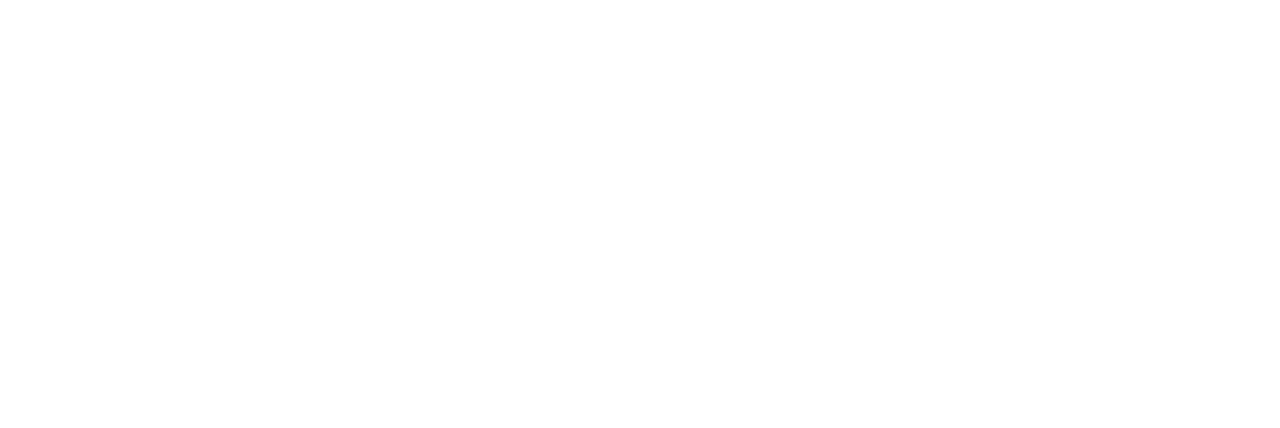
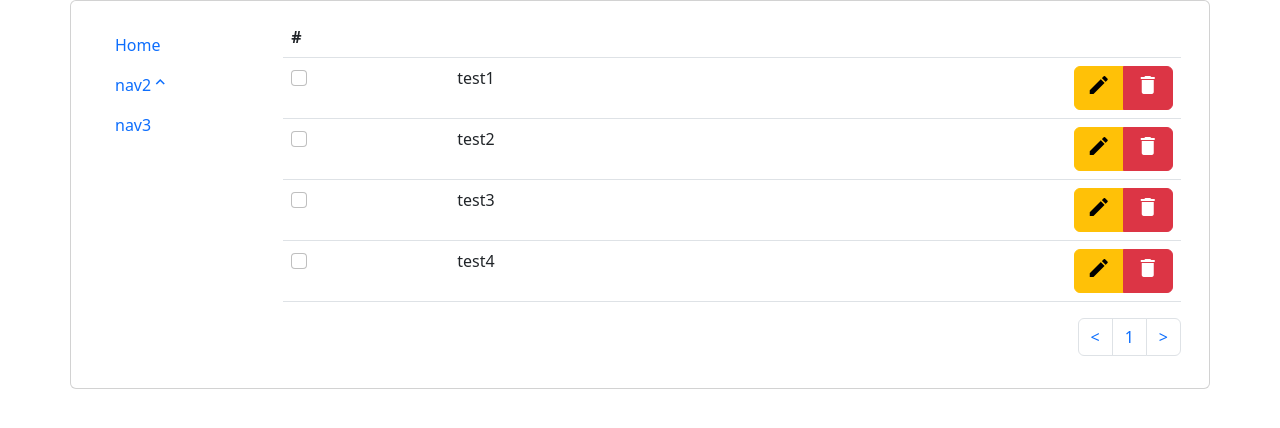
Before and after one commit to thematinak/pisomkator-js, a React (Create React App) app: page /exercises in a window 1280 px wide. Before the commit this address had no page. Shown: the top 428 px of the page. Built offline with nearby package versions, Linux system fonts and the light colour scheme.

Commit message:
Rename domain Task -> Exercise

```diff
--- a/src/api/navApi.ts
+++ b/src/api/navApi.ts
@@ -1,3 +1,4 @@
+import { EXERCISES_PAGE_PATH } from "../core/AppRoutes";
 
 export interface NavApiType {
     name: string,
@@ -12,13 +13,13 @@ export function getNav(callBack: (navData: NavApiType[]) => void): void {
             {
                 name: 'nav2',
                 navItems: [
-                    { name: 'nav2.1', pagePath: 'tasks', query: 'themeId=21' },
-                    { name: 'nav2.2', pagePath: 'tasks', query: 'themeId=22' },
-                    { name: 'nav2.3', pagePath: 'tasks', query: 'themeId=23' },
-                    { name: 'nav2.4', pagePath: 'tasks', query: 'themeId=24' }
+                    { name: 'nav2.1', pagePath: EXERCISES_PAGE_PATH, query: 'themeId=21' },
+                    { name: 'nav2.2', pagePath: EXERCISES_PAGE_PATH, query: 'themeId=22' },
+                    { name: 'nav2.3', pagePath: EXERCISES_PAGE_PATH, query: 'themeId=23' },
+                    { name: 'nav2.4', pagePath: EXERCISES_PAGE_PATH, query: 'themeId=24' }
                 ]
             },
-            { name: 'nav3', pagePath: 'tasks', query: 'themeId=31' },
+            { name: 'nav3', pagePath: EXERCISES_PAGE_PATH, query: 'themeId=31' },
         ]
     );
 }
--- a/src/api/taskApi.ts
+++ b/src/api/taskApi.ts
@@ -1,50 +1,50 @@
-export enum TaskLevelEnum {
+export enum ExerciseLevelEnum {
     EASY = 'EASY',
     MEDIUM = 'MEDIUM',
     HARD = 'HARD',
     SUPER_HARD = 'SUPER_HARD'
 }
 
-let dummyData: TaskApiType[] = [
+let dummyData: ExerciseApiType[] = [
     {
         id: 1,
-        level: TaskLevelEnum.EASY,
+        level: ExerciseLevelEnum.EASY,
         latexText: 'test1',
         htmlValue: '<span>test1</span>'
     },
     {
         id: 2,
-        level: TaskLevelEnum.EASY,
+        level: ExerciseLevelEnum.EASY,
         latexText: 'test2',
         htmlValue: '<span>test2</span>'
     },
     {
         id: 3,
-        level: TaskLevelEnum.EASY,
+        level: ExerciseLevelEnum.EASY,
         latexText: 'test3',
         htmlValue: '<span>test3</span>'
     },
     {
         id: 4,
-        level: TaskLevelEnum.EASY,
+        level: ExerciseLevelEnum.EASY,
         latexText: 'test4',
         htmlValue: '<span>test4</span>'
     },
 ];
 
-export type TaskApiType = {
+export type ExerciseApiType = {
     id: number,
-    level: TaskLevelEnum,
+    level: ExerciseLevelEnum,
     latexText: string,
     htmlValue: string,
 }
-export function getTaskData(themeId: string, offset: number, pageSize: number, callBack: (tastApi: TaskApiType[]) => void) {
+export function getExercisesData(themeId: string, offset: number, pageSize: number, callBack: (ExerciseApi: ExerciseApiType[]) => void) {
     callBack(dummyData);
 }
 
-export function editTask(taskId: number, newData: TaskApiType, callBack: (result: boolean) => void) {
+export function editExercise(ExerciseId: number, newData: ExerciseApiType, callBack: (result: boolean) => void) {
     dummyData = dummyData.map(i => {
-        if (i.id !== taskId) {
+        if (i.id !== ExerciseId) {
             return i;
         } else {
             return {...newData, htmlValue: `<span>${newData.latexText}</span>` };
@@ -54,7 +54,7 @@ export function editTask(taskId: number, newData: TaskApiType, callBack: (result
     callBack(true);
 }
 
-export function deleteTask(taskId: number, callBack: (result: boolean) => void) {
-    dummyData = dummyData.filter(t => t.id !== taskId);
+export function deleteExercise(ExerciseId: number, callBack: (result: boolean) => void) {
+    dummyData = dummyData.filter(t => t.id !== ExerciseId);
     callBack(true);
 }
--- a/src/core/AppRoutes.tsx
+++ b/src/core/AppRoutes.tsx
@@ -1,9 +1,12 @@
 import React from 'react';
 import { Routes, Route, BrowserRouter, } from "react-router-dom";
 import HomePage from '../pages/HomePage';
-import PrintTaskPage from '../pages/PrintTaskPage';
-import TaskPage from '../pages/TaskPage';
+import PrintExamePage from '../pages/PrintTaskPage';
+import ExercisesPage from '../pages/TaskPage';
 import Layout from './Layout';
+
+export const EXERCISES_PAGE_PATH  = '/exercises';
+export const EXAM_PRINT_PAGE_PATH = '/exame_print';
 
 function AppRoutes() {
     return (
@@ -11,8 +14,8 @@ function AppRoutes() {
             <Routes>
                 <Route path="/" element={<Layout />} >
                     <Route index element={<HomePage />} />
-                    <Route path='tasks' element={<TaskPage />} />
-                    <Route path='tasksprint' element={<PrintTaskPage />} />
+                    <Route path='exercises' element={<ExercisesPage />} />
+                    <Route path='exame_print' element={<PrintExamePage />} />
                 </Route>
             </Routes>
         </BrowserRouter>
--- a/src/core/AppState.ts
+++ b/src/core/AppState.ts
@@ -1,10 +1,10 @@
 import { atom } from "jotai";
-import { TaskApiType } from "../api/taskApi";
+import { ExerciseApiType } from "../api/taskApi";
 
-export type ExamTasksType = {
-    [key: number]: TaskApiType
+export type ExamExercisesType = {
+    [key: number]: ExerciseApiType
 }
 
-export const EXAM_TASKS_DEFAULT: ExamTasksType = {}
+export const EXAM_EXERCISES_DEFAULT: ExamExercisesType = {}
 
-export const EXAM_TASKS_ATOM = atom(EXAM_TASKS_DEFAULT);
+export const EXAM_EXERCISES_ATOM = atom(EXAM_EXERCISES_DEFAULT);
--- a/src/pages/PrintTaskPage.tsx
+++ b/src/pages/PrintTaskPage.tsx
@@ -1,8 +1,8 @@
 import React from 'react';
 import { useAtom } from 'jotai';
-import { EXAM_TASKS_ATOM } from '../core/AppState';
+import { EXAM_EXERCISES_ATOM } from '../core/AppState';
 import { Button, ButtonGroup, ButtonTypeEnum } from '../core/FormItems';
-import { ShowTask } from './TaskPage';
+import { ShowExercise } from './TaskPage';
 
 function suffle(arr: any[]) {
     let i = arr.length;
@@ -18,21 +18,21 @@ function suffle(arr: any[]) {
     return newArr;
 }
 
-function PrintTaskPage() {
-    const [choosenTasks, setChoosenTasks] = useAtom(EXAM_TASKS_ATOM);
-    const tasks = suffle(Object.values(choosenTasks));
+function PrintExamePage() {
+    const [choosenExercises, setChoosenExercises] = useAtom(EXAM_EXERCISES_ATOM);
+    const exercises = suffle(Object.values(choosenExercises));
     return (<>
         <ol className='list-group list-group-flush list-group-numbered'>
-            {tasks.map(i => <li className='list-group-item' key={i.id}><ShowTask taskData={i} /></li>)}
+            {exercises.map(i => <li className='list-group-item' key={i.id}><ShowExercise exercise={i} /></li>)}
         </ol>
         <div className='print-hide'>
             <ButtonGroup>
-                <Button lvl={ButtonTypeEnum.PRIMARY} onClick={() => setChoosenTasks({...choosenTasks})}>Zamiesaj</Button>
-                <Button lvl={ButtonTypeEnum.SUCCESS} onClick={() => setChoosenTasks({})}>Zmaz - skoncil som</Button>
+                <Button lvl={ButtonTypeEnum.PRIMARY} onClick={() => setChoosenExercises({...choosenExercises})}>Zamiesaj</Button>
+                <Button lvl={ButtonTypeEnum.SUCCESS} onClick={() => setChoosenExercises({})}>Zmaz - skoncil som</Button>
             </ButtonGroup>
         </div>
     </>
     );
 }
 
-export default PrintTaskPage;
+export default PrintExamePage;
--- a/src/pages/TaskPage.tsx
+++ b/src/pages/TaskPage.tsx
@@ -1,47 +1,48 @@
 import React, { useState } from 'react';
 import { Link } from 'react-router-dom';
 import { useAtom } from 'jotai';
-import { deleteTask, editTask, getTaskData, TaskApiType } from '../api/taskApi';
-import { ExamTasksType, EXAM_TASKS_ATOM } from '../core/AppState';
+import { deleteExercise, editExercise, getExercisesData, ExerciseApiType } from '../api/taskApi';
+import { ExamExercisesType, EXAM_EXERCISES_ATOM } from '../core/AppState';
 import { Button, ButtonGroup, ButtonTypeEnum, CheckBox, Col, Row, TextArea } from '../core/FormItems';
 import { DeleteIcon, EditIcon } from '../core/IconComponent';
 import TableWithPages, { RowType } from '../core/TableWithPages';
 import { useQuery } from '../api/queryApi';
+import { EXAM_PRINT_PAGE_PATH } from '../core/AppRoutes';
 
 
-function handleSelected(isSelected: boolean, taskData: TaskApiType, examTasks: ExamTasksType, setter: (obj: ExamTasksType) => void) {
-  let newStore: ExamTasksType = { ...examTasks };
+function handleSelected(isSelected: boolean, exercises: ExerciseApiType, examExercises: ExamExercisesType, setter: (obj: ExamExercisesType) => void) {
+  let newStore: ExamExercisesType = { ...examExercises };
 
-  if (isSelected && examTasks[taskData.id] === undefined) {
-    newStore[taskData.id] = taskData;
+  if (isSelected && examExercises[exercises.id] === undefined) {
+    newStore[exercises.id] = exercises;
     setter(newStore);
-  } else if (!isSelected && examTasks[taskData.id] !== undefined) {
-    delete newStore[taskData.id];
+  } else if (!isSelected && examExercises[exercises.id] !== undefined) {
+    delete newStore[exercises.id];
     setter(newStore);
   }
 }
 
-function TaskPage() {
+function ExercisesPage() {
   const query = useQuery().get("themeId") || '';
-  const [choosenTasks, setChoosenTasks] = useAtom(EXAM_TASKS_ATOM);
+  const [choosenExercises, setChoosenExercises] = useAtom(EXAM_EXERCISES_ATOM);
 
   return (
     <>
-      <ChoosenTasks />
+      <ChoosenExercises />
       <TableWithPages
-        loadData={(offset: number, size: number, f: (tastApi: TaskApiType[]) => void) => getTaskData(query, offset, size, f)}
+        loadData={(offset: number, size: number, f: (tastApi: ExerciseApiType[]) => void) => getExercisesData(query, offset, size, f)}
         columnHandler={[
           {
             label: '#',
             renderer: props => <CheckBox
-              checked={choosenTasks[props.id] !== undefined || false}
-              onChange={(e) => handleSelected(e.target.checked, props, choosenTasks, setChoosenTasks)} />
+              checked={choosenExercises[props.id] !== undefined || false}
+              onChange={(e) => handleSelected(e.target.checked, props, choosenExercises, setChoosenExercises)} />
           },
           {
             label: '',
             renderer: (props) => <ShowTableCol
               changeCallBack={(newVal: string) =>
-                editTask(
+                editExercise(
                   props.id,
                   { ...props, latexText: newVal },
                   (res) => {
@@ -56,44 +57,44 @@ function TaskPage() {
   );
 }
 
-function ChoosenTasks() {
-  const [choosenTasks] = useAtom(EXAM_TASKS_ATOM);
-  const taskArr = Object.values(choosenTasks);
+function ChoosenExercises() {
+  const [choosenExercises] = useAtom(EXAM_EXERCISES_ATOM);
+  const exercises = Object.values(choosenExercises);
   return (
     <div>
-      {taskArr.map(i => <ShowTask key={i.id} taskData={i} />)}
-      {taskArr.length !== 0 ? <Link className='btn btn-primary' to={'/tasksprint'}>Print</Link> : <div />}
+      {exercises.map(i => <ShowExercise key={i.id} exercise={i} />)}
+      {exercises.length !== 0 ? <Link className='btn btn-primary' to={EXAM_PRINT_PAGE_PATH}>Print</Link> : <div />}
     </div>
   );
 }
 
 
-type ShowTableColType = TaskApiType & RowType
+type ShowTableColType = ExerciseApiType & RowType
 function ShowTableCol(props: ShowTableColType) {
   const [showEdit, setShowEdit] = useState(false);
   return (
     <Row>
       <Col size={10}>
-        <ShowTask taskData={props} edit={showEdit} changeCallBack={props.changeCallBack} />
+        <ShowExercise exercise={props} edit={showEdit} changeCallBack={props.changeCallBack} />
       </Col>
       <Col size={2}>
         <ButtonGroup>
           <Button lvl={ButtonTypeEnum.WARN} onClick={() => setShowEdit(!showEdit)}><EditIcon /></Button>
-          <Button lvl={ButtonTypeEnum.DANGER} onClick={() => deleteTask(props.id, (res) => { if (res) { props.forceReload() } })}><DeleteIcon /></Button>
+          <Button lvl={ButtonTypeEnum.DANGER} onClick={() => deleteExercise(props.id, (res) => { if (res) { props.forceReload() } })}><DeleteIcon /></Button>
         </ButtonGroup>
       </Col>
     </Row>
   );
 }
 
-type ShowTaskType = {
-  taskData: TaskApiType,
+type ShowExerciseType = {
+  exercise: ExerciseApiType,
   edit?: boolean,
   changeCallBack?: (data: string) => void,
 }
-export function ShowTask({ taskData, edit = false, changeCallBack }: ShowTaskType) {
-  let htmlTxt = { __html: String(taskData.htmlValue) }
-  const [text, setText] = useState(taskData.latexText);
+export function ShowExercise({ exercise, edit = false, changeCallBack }: ShowExerciseType) {
+  let htmlTxt = { __html: String(exercise.htmlValue) }
+  const [text, setText] = useState(exercise.latexText);
   return (
     <div>
       <div dangerouslySetInnerHTML={htmlTxt} />
@@ -102,7 +103,7 @@ export function ShowTask({ taskData, edit = false, changeCallBack }: ShowTaskTyp
         value={text}
         onChange={e => setText(e.target.value)}
         onBlur={() => {
-          if (text !== taskData.latexText) {
+          if (text !== exercise.latexText) {
             changeCallBack(text);
           }
         }}
@@ -111,4 +112,4 @@ export function ShowTask({ taskData, edit = false, changeCallBack }: ShowTaskTyp
   );
 }
 
-export default TaskPage;
+export default ExercisesPage;
```
